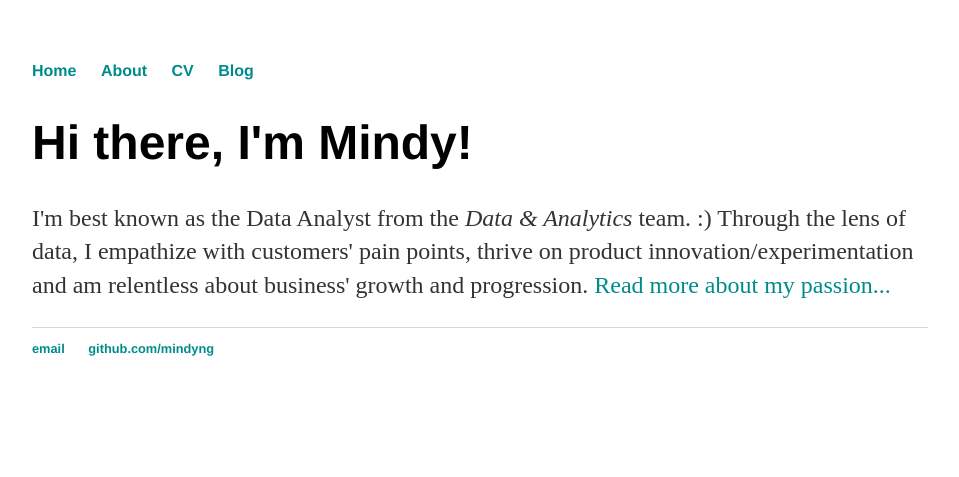
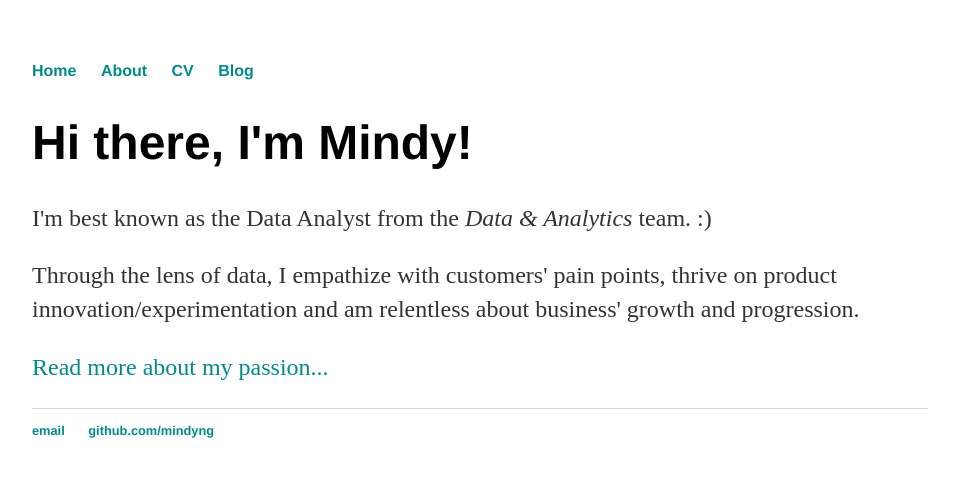
Before and after one commit to mindyng/mindyng.github.io, a Jekyll site: the page built from index.html, in a window 1280 px wide. Shown: the top 477 px of the page, without its empty margins (160-1119 px from the left). Built offline with Jekyll 4.4.1, drawn with Linux system fonts in a browser that asks for light colours.

```diff
--- a/index.html
+++ b/index.html
@@ -51,9 +51,9 @@ a:active {
 
 <div class="blurb">
 	<h1>Hi there, I'm Mindy!</h1>
-	<p>I'm best known as the Data Analyst from the <em>Data & Analytics</em> team. :)
-	Through the lens of data, I empathize with customers' pain points, thrive on product innovation/experimentation and am relentless about business' growth and progression.
-	<a href="/about">Read more about my passion...</a></p>
+	<p>I'm best known as the Data Analyst from the <em>Data & Analytics</em> team. :)<p>
+	<p>Through the lens of data, I empathize with customers' pain points, thrive on product innovation/experimentation and am relentless about business' growth and progression.<p>
+	<p><a href="/about">Read more about my passion...</a></p>
 </div><!-- /.blurb -->
 
 <html>
```
